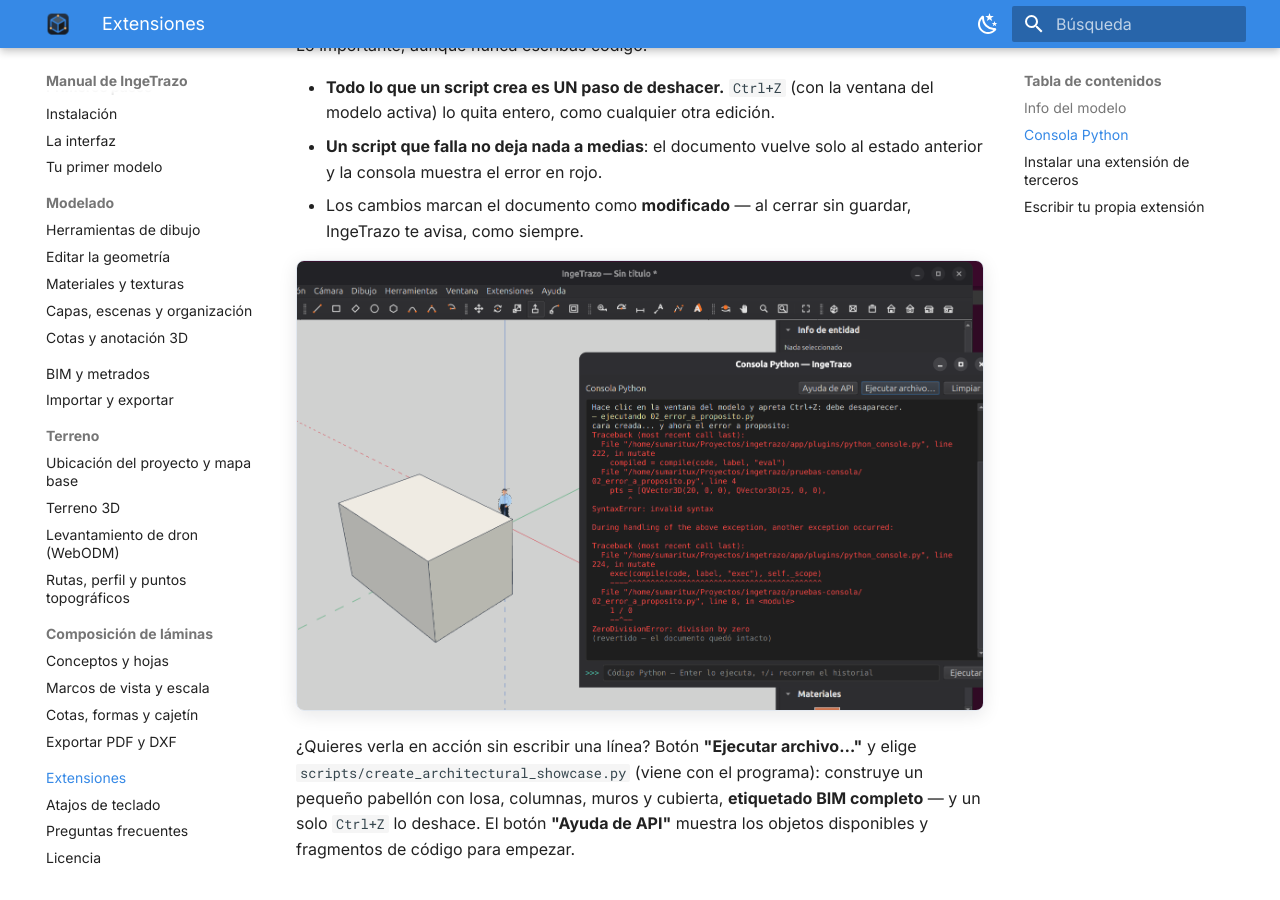
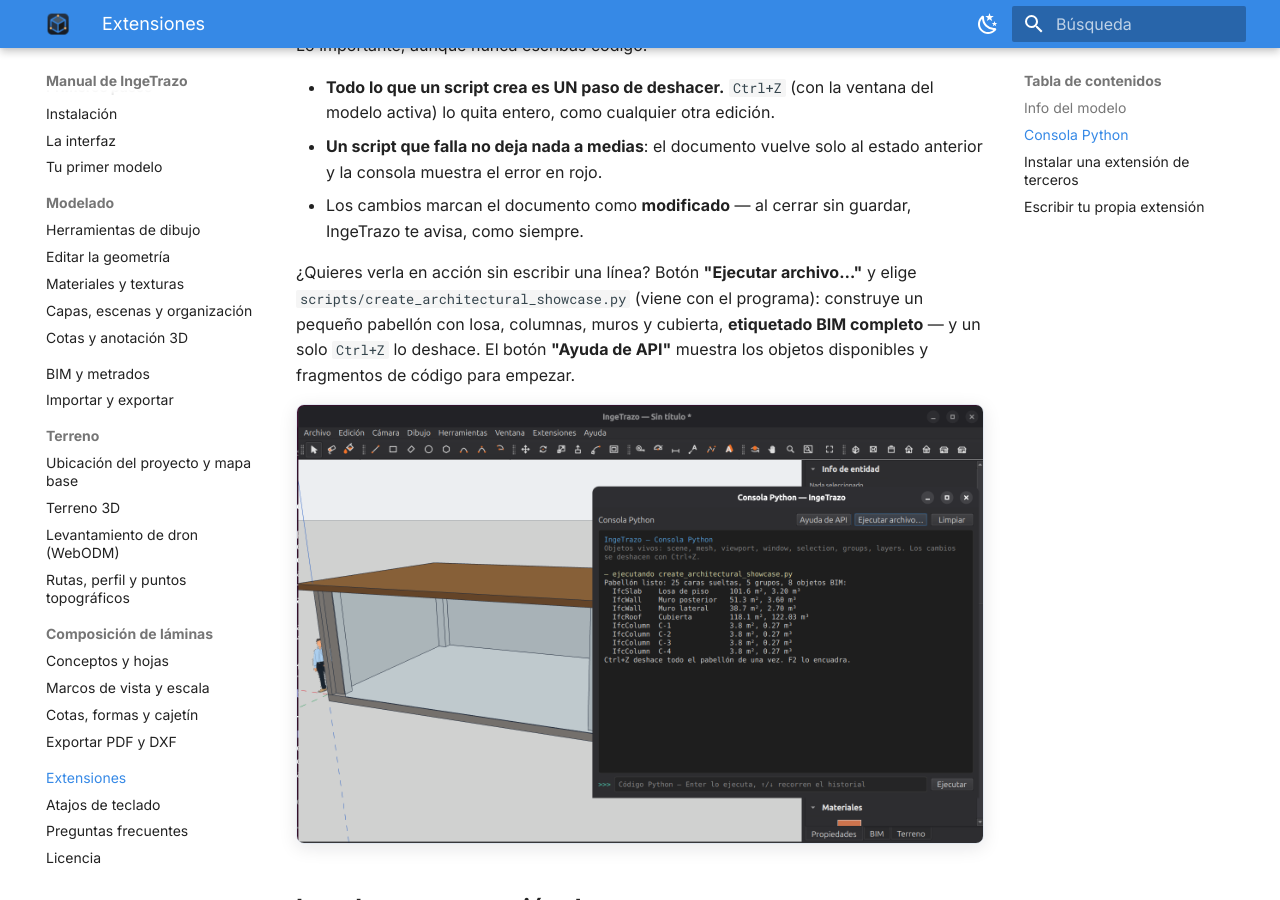
Before and after one commit to ingelibre/ingetrazo-docs, an MkDocs documentation site: the page built from docs/extensiones.md, in a window 1280 px wide and 900 px high, scrolled down 1592 px. Built offline with MkDocs 1.6.1 and Material for MkDocs 9.7.7, drawn with Linux system fonts in a browser that asks for light colours.

Commit message:
docs(extensiones): la captura de la consola ahora muestra el pabellón del demo
La imagen del traceback rojo se reemplaza por la del script de muestra
recién ejecutado — el pabellón en el viewport con su resumen BIM en la
consola. Captura de Marco del dogfooding de v0.3.2.

Co-Authored-By: Claude Opus 5 (1M context) <noreply@anthropic.com>

```diff
--- a/docs/extensiones.md
+++ b/docs/extensiones.md
@@ -47,14 +47,14 @@ Lo importante, aunque nunca escribas código:
 - Los cambios marcan el documento como **modificado** — al cerrar sin guardar,
   IngeTrazo te avisa, como siempre.
 
-![La consola: un script falló y el documento quedó intacto](images/extensiones-consola-python.png)
-
 ¿Quieres verla en acción sin escribir una línea? Botón **"Ejecutar
 archivo…"** y elige `scripts/create_architectural_showcase.py` (viene con el
 programa): construye un pequeño pabellón con losa, columnas, muros y cubierta,
 **etiquetado BIM completo** — y un solo `Ctrl+Z` lo deshace. El botón
 **"Ayuda de API"** muestra los objetos disponibles y fragmentos de código para
 empezar.
+
+![El pabellón del script de ejemplo, recién construido desde la consola](images/extensiones-consola-pabellon.png)
 
 ## Instalar una extensión de terceros
 
```
Also changed, not shown: docs/images/extensiones-consola-pabellon.png (added), docs/images/extensiones-consola-python.png (deleted).
